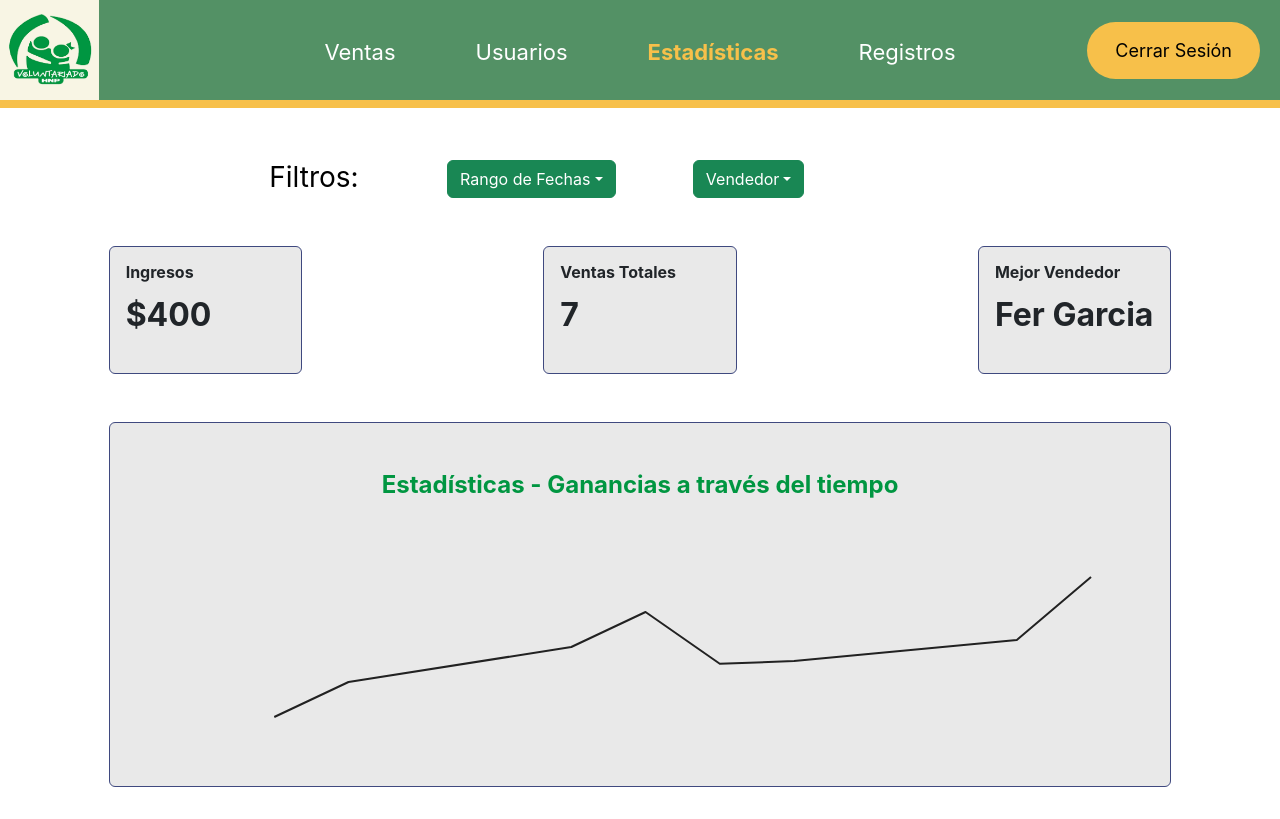
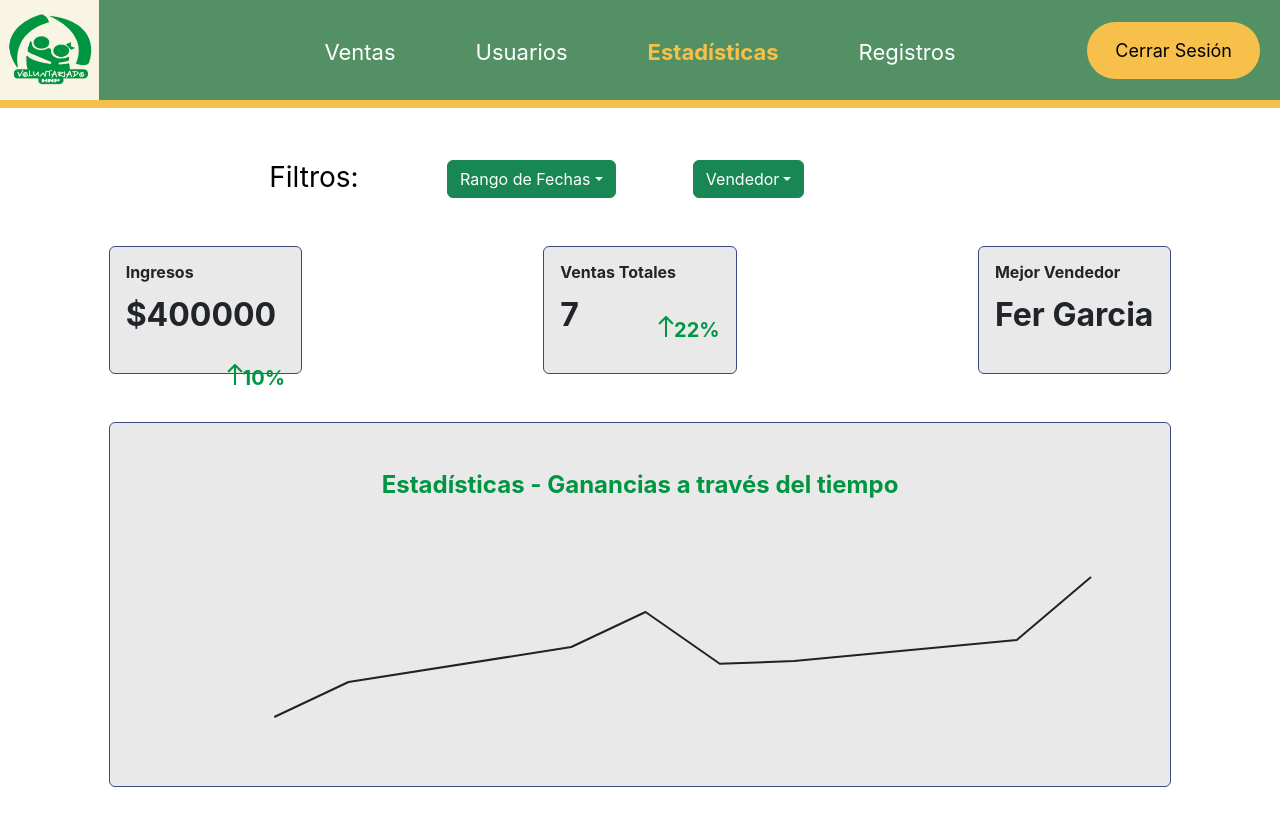
Before and after one commit to ErwinPo/BazarAdmin, a React (Vite) app in the folder WebAdministrator/: page /Estadisticas in a window 1280 px wide. Built offline with nearby package versions, Linux system fonts and the light colour scheme.

Commit message:
Percentage added

```diff
--- a/WebAdministrator/src/components/Statistics/StatisticsCards.jsx
+++ b/WebAdministrator/src/components/Statistics/StatisticsCards.jsx
@@ -1,17 +1,26 @@
 import {Dropdown, Container, Card, Col} from 'react-bootstrap'
 import { Button} from 'react-bootstrap'
 import classes from "./StatisticsCards.module.css";
+import increaseArrow from '../../assets/images/icon_arrow.png';
 
 const StatisticsCards = (props) => {
 
     return(
         <Col md="2" className={classes.col}>
             <Card className={classes.card} style={{ width: '15rem', height: '8rem' }}>
-                <Card.Body>
-                    <Card.Title className={classes.title} >{props.title}</Card.Title>
-                    <Card.Text className={classes.text}>
-                        {props.data}
-                    </Card.Text>
+
+                    <Card.Body>
+                        <Card.Title className={classes.title} >{props.title}</Card.Title>
+                        <Card.Text className={classes.text}>
+                            {props.data}
+                            {props.increasePercentage && (
+                            <div className={classes.img}>
+                                <img src={increaseArrow} ></img>
+                                {props.increasePercentage}
+                            </div>
+                            )}
+                        </Card.Text>
+
                 </Card.Body>
             </Card>
         </Col>
--- a/WebAdministrator/src/components/Statistics/StatisticsCards.module.css
+++ b/WebAdministrator/src/components/Statistics/StatisticsCards.module.css
@@ -21,4 +21,26 @@
 .text{
     font-size: xx-large;
     text-align: left;
+
 }
+
+
+
+.img{
+    padding-top: 1.5rem;
+    float: right;
+    margin: auto;
+    font-size: 1.25rem;
+    text-align: center;
+    align-items: baseline;
+    justify-content: baseline;
+    display: flex;
+    color: #009641;
+    font-weight: bold;
+}
+
+
+
+.percentage{
+    float:right
+}
--- a/WebAdministrator/src/components/Statistics/StatisticsSalesGraph.module.css
+++ b/WebAdministrator/src/components/Statistics/StatisticsSalesGraph.module.css
@@ -11,7 +11,7 @@
 .card{
     border-color: #3F497F;
     background-color: #E9E9E9;
-    font-weight: 700
+    font-weight: 700;
 }
 
 .text{
--- a/WebAdministrator/src/pages/Estadisticas.jsx
+++ b/WebAdministrator/src/pages/Estadisticas.jsx
@@ -26,8 +26,8 @@ const Estadisticas = () => {
 			</Row>
 
 			<Row >
-				<StatisticsCards title="Ingresos" data="$400"></StatisticsCards>
-				<StatisticsCards title="Ventas Totales" data="7"></StatisticsCards>
+				<StatisticsCards title="Ingresos" data="$400000" increasePercentage="10%"></StatisticsCards>
+				<StatisticsCards title="Ventas Totales" data="7" increasePercentage="22%"></StatisticsCards>
 				<StatisticsCards title="Mejor Vendedor" data="Fer Garcia"></StatisticsCards>
 			</Row>
 
```
Also changed, not shown: WebAdministrator/src/assets/images/icon_arrow.png (added).
